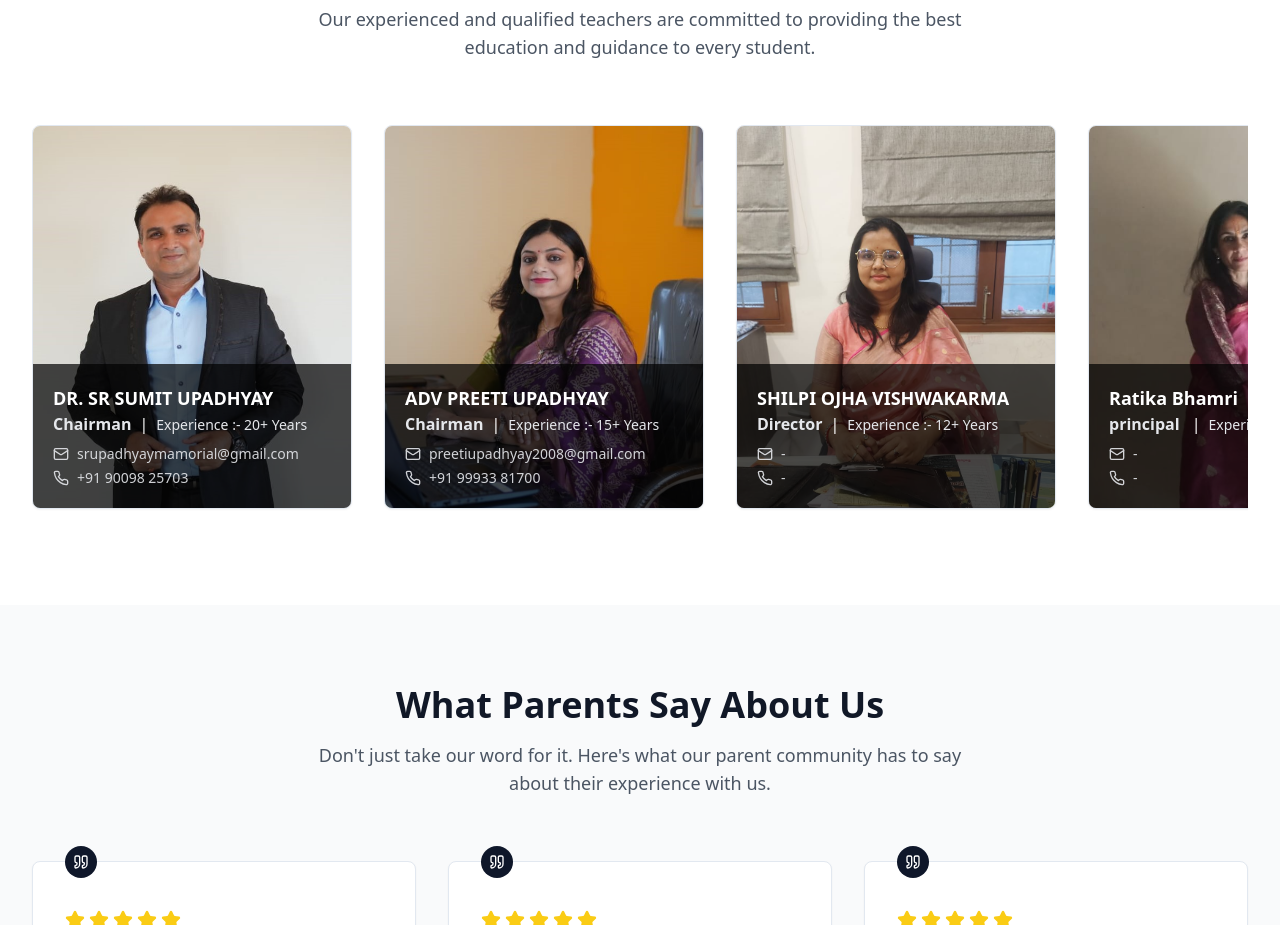
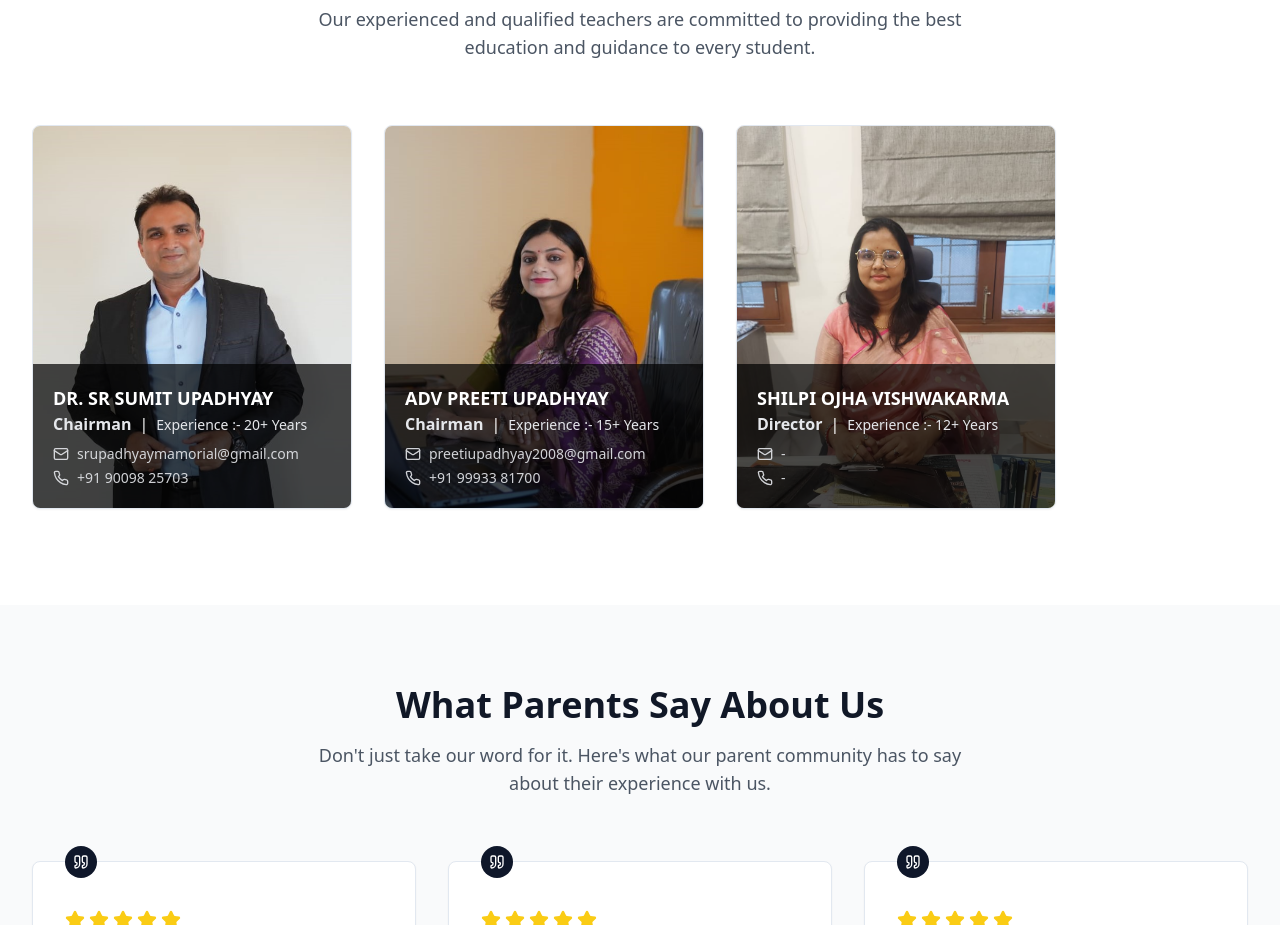
Before and after one commit to Techori/zee-school, a React (Vite) app: page / in a window 1280 px wide. Shown: the part 3500-4425 px from the top of the page. Built offline with nearby package versions, Linux system fonts and the light colour scheme.

Commit message:
Update Faculty.tsx

```diff
--- a/src/components/Faculty.tsx
+++ b/src/components/Faculty.tsx
@@ -30,16 +30,6 @@ export function Faculty() {
       phone: "-",
       alt:"/user.avif"
     },
-     {
-      name: "Ratika Bhamri",
-      position: "principal  ",
-      experience: "12+ Years",
-      image: "/Images/faculty/img4.jpg",
-      email: "-",
-      phone: "-",
-      alt:"/user.avif"
-    },
-
 
   ];
 
```
